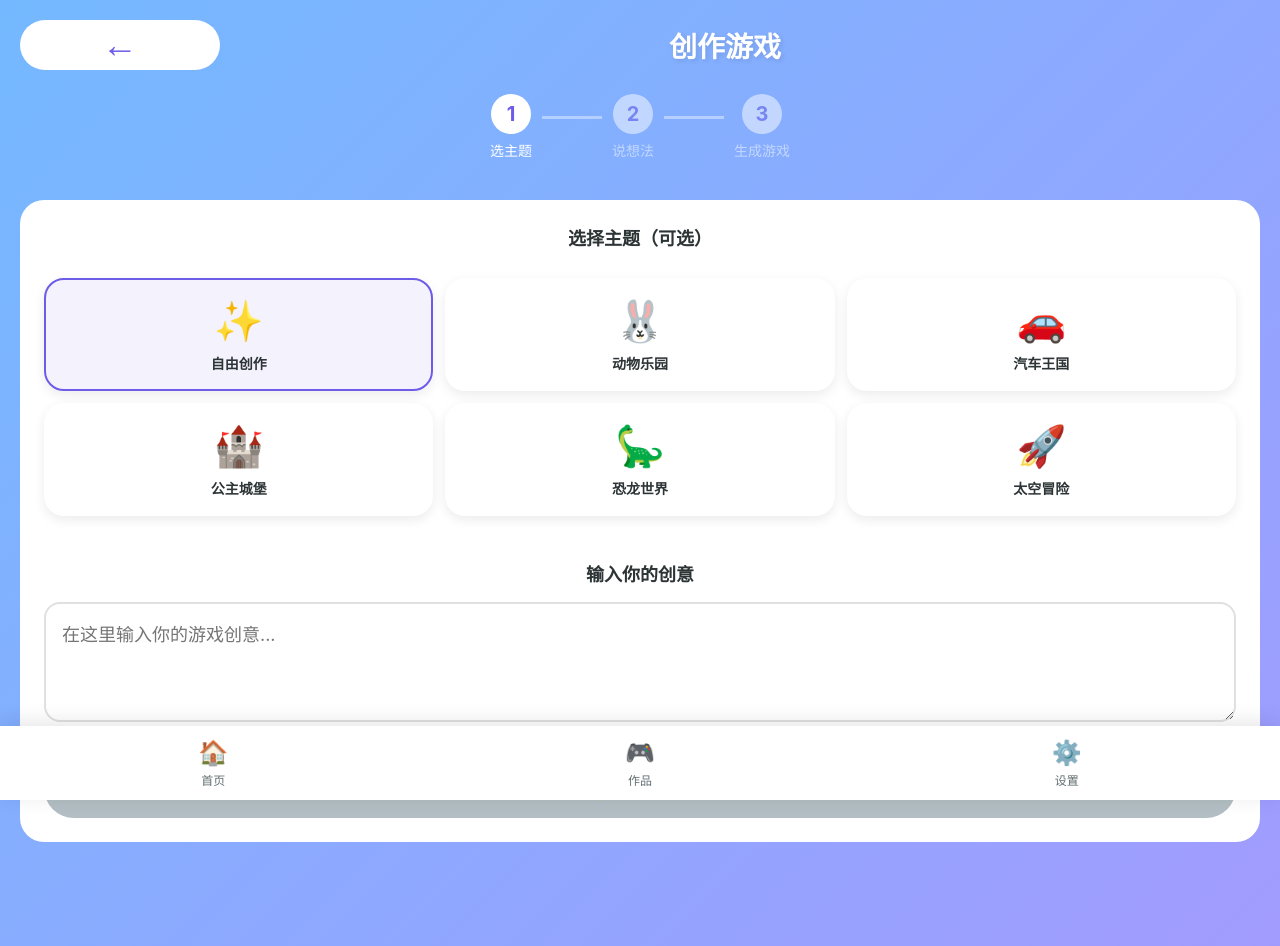
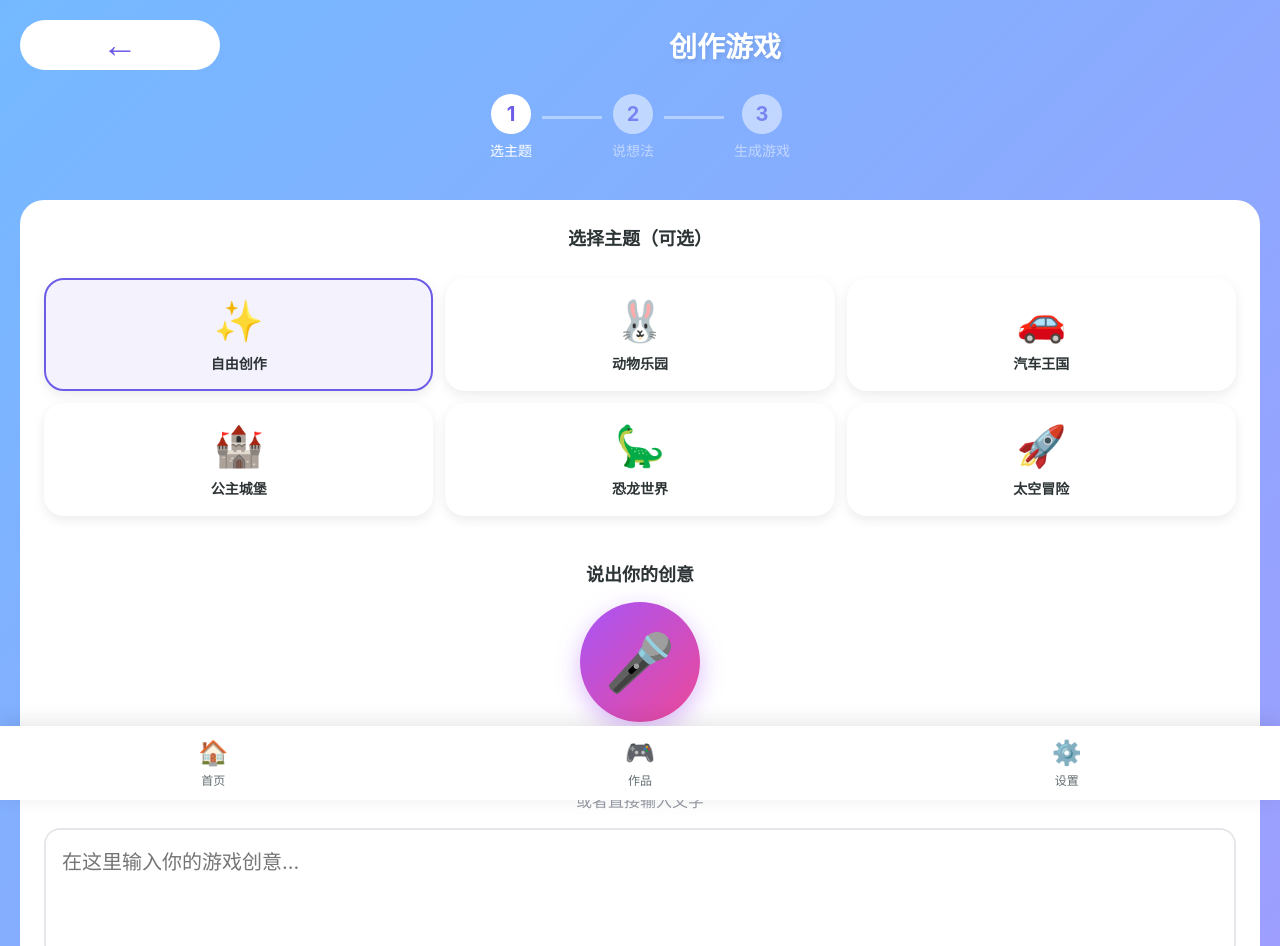
Before and after one commit to lyjiebox/_aikids, a React (Vite) app: page /create in a window 1280 px wide. Shown: the top 946 px of the page. Built offline with nearby package versions, Linux system fonts and the light colour scheme; the HTML template or start-up script is replaced by a standard one.

Commit message:
V1.3: 实现语音输入功能（Web Speech API）

```diff
--- /dev/null
+++ b/src/components/VoiceInput.css
@@ -0,0 +1,154 @@
+.voice-input-container {
+  display: flex;
+  flex-direction: column;
+  align-items: center;
+  gap: 16px;
+  width: 100%;
+}
+
+.mic-button {
+  width: 120px;
+  height: 120px;
+  border-radius: 60px;
+  background: linear-gradient(135deg, #a855f7, #ec4899);
+  display: flex;
+  align-items: center;
+  justify-content: center;
+  cursor: pointer;
+  box-shadow: 0 8px 24px rgba(168, 85, 247, 0.4);
+  transition: transform 0.1s ease;
+  position: relative;
+}
+
+.mic-button:active {
+  transform: scale(0.95);
+}
+
+.mic-button.recording {
+  background: linear-gradient(135deg, #dc2626, #ef4444);
+  box-shadow: 0 8px 24px rgba(220, 38, 38, 0.4);
+}
+
+.mic-icon {
+  font-size: 56px;
+}
+
+.mic-animation {
+  position: absolute;
+  top: 0;
+  left: 0;
+  right: 0;
+  bottom: 0;
+  pointer-events: none;
+}
+
+.mic-pulse {
+  position: absolute;
+  top: 50%;
+  left: 50%;
+  width: 100%;
+  height: 100%;
+  border-radius: 50%;
+  border: 3px solid rgba(255, 255, 255, 0.5);
+  transform: translate(-50%, -50%) scale(0.8);
+  animation: pulse 1.2s infinite;
+}
+
+.mic-pulse:nth-child(2) {
+  animation-delay: 0.4s;
+}
+
+.mic-pulse:nth-child(3) {
+  animation-delay: 0.8s;
+}
+
+@keyframes pulse {
+  0% {
+    transform: translate(-50%, -50%) scale(0.8);
+    opacity: 1;
+  }
+  100% {
+    transform: translate(-50%, -50%) scale(1.5);
+    opacity: 0;
+  }
+}
+
+.voice-hint {
+  color: #4b5563;
+  font-size: 18px;
+  text-align: center;
+}
+
+.recording-hint {
+  display: flex;
+  align-items: center;
+  gap: 8px;
+  font-weight: 500;
+  color: #dc2626;
+}
+
+.recording-dot {
+  width: 12px;
+  height: 12px;
+  border-radius: 50%;
+  background: #dc2626;
+  animation: blink 0.8s infinite;
+}
+
+@keyframes blink {
+  0%, 100% { opacity: 1; }
+  50% { opacity: 0.3; }
+}
+
+.hint-text {
+  color: #6b7280;
+}
+
+.interim-text {
+  color: #10b981;
+  font-size: 20px;
+  font-weight: 500;
+  padding: 12px 20px;
+  background: rgba(16, 185, 129, 0.1);
+  border-radius: 16px;
+  max-width: 100%;
+  text-align: center;
+}
+
+.error-text {
+  color: #ef4444;
+  font-size: 16px;
+  text-align: center;
+  padding: 12px 20px;
+  background: rgba(239, 68, 68, 0.1);
+  border-radius: 12px;
+}
+
+.text-input-large {
+  width: 100%;
+  min-height: 100px;
+  padding: 16px;
+  font-size: 20px;
+  border: 2px solid #e5e7eb;
+  border-radius: 16px;
+  background: white;
+  resize: vertical;
+  font-family: inherit;
+  line-height: 1.6;
+}
+
+.text-input-large:focus {
+  outline: none;
+  border-color: #a855f7;
+  box-shadow: 0 0 0 3px rgba(168, 85, 247, 0.1);
+}
+
+.text-input-toggle {
+  color: #6b7280;
+  font-size: 16px;
+  margin-top: 8px;
+}
+
+.toggle-hint {
+  opacity: 0.7;
+}
--- /dev/null
+++ b/src/components/VoiceInput.tsx
@@ -0,0 +1,118 @@
+import React from 'react';
+import { useSpeechRecognition } from '../hooks/useSpeechRecognition';
+import './VoiceInput.css';
+
+type VoiceInputProps = {
+  value: string;
+  onChange: (value: string) => void;
+};
+
+export function VoiceInput({ value, onChange }: VoiceInputProps) {
+  const {
+    isRecording,
+    transcript,
+    interimTranscript,
+    isSupported,
+    error,
+    startRecording,
+    stopRecording,
+    resetTranscript,
+  } = useSpeechRecognition();
+
+  // 录音结束时，更新外部状态
+  React.useEffect(() => {
+    if (!isRecording && transcript) {
+      onChange(transcript);
+      resetTranscript();
+    }
+  }, [isRecording, transcript, onChange, resetTranscript]);
+
+  // 如果不支持语音识别，显示纯文本输入框
+  if (!isSupported) {
+    return (
+      <div className="voice-input-container">
+        <textarea
+          className="text-input-large"
+          placeholder="在这里输入你的游戏创意..."
+          value={value}
+          onChange={(e) => onChange(e.target.value)}
+          rows={4}
+        />
+      </div>
+    );
+  }
+
+  return (
+    <div className="voice-input-container">
+      {/* 麦克风按钮 */}
+      <div
+        className={`mic-button ${isRecording ? 'recording' : ''}`}
+        onMouseDown={startRecording}
+        onMouseUp={stopRecording}
+        onMouseLeave={stopRecording}
+        onTouchStart={startRecording}
+        onTouchEnd={stopRecording}
+      >
+        {isRecording ? (
+          <>
+            <div className="mic-animation">
+              <div className="mic-pulse"></div>
+              <div className="mic-pulse"></div>
+              <div className="mic-pulse"></div>
+            </div>
+            <span className="mic-icon">🎤</span>
+          </>
+        ) : (
+          <span className="mic-icon">🎤</span>
+        )}
+      </div>
+
+      {/* 提示文字 */}
+      <div className="voice-hint">
+        {isRecording ? (
+          <div className="recording-hint">
+            <span className="recording-dot"></span>
+            正在听...
+          </div>
+        ) : (
+          <span className="hint-text">按住麦克风说话，松开结束</span>
+        )}
+      </div>
+
+      {/* 实时文本显示 */}
+      {interimTranscript && (
+        <div className="interim-text">{interimTranscript}</div>
+      )}
+
+      {/* 错误提示 */}
+      {error && <div className="error-text">{error}</div>}
+
+      {/* 已有内容时，显示文本输入框 */}
+      {value && (
+        <textarea
+          className="text-input-large"
+          placeholder="可以修改一下你的创意..."
+          value={value}
+          onChange={(e) => onChange(e.target.value)}
+          rows={4}
+        />
+      )}
+
+      {/* 降级选项：也提供文字输入 */}
+      <div className="text-input-toggle">
+        {!value && (
+          <span className="toggle-hint">或者直接输入文字</span>
+        )}
+      </div>
+      {!value && (
+        <textarea
+          className="text-input-large"
+          placeholder="在这里输入你的游戏创意..."
+          value={value}
+          onChange={(e) => onChange(e.target.value)}
+          rows={3}
+        />
+      )}
+    </div>
+  );
+}
--- /dev/null
+++ b/src/hooks/useSpeechRecognition.ts
@@ -0,0 +1,137 @@
+import { useState, useEffect, useRef, useCallback } from 'react';
+
+/**
+ * 语音识别 Hook
+ * 使用浏览器 Web Speech API
+ * @returns {
+ *   isRecording: boolean;              // 是否正在录音
+ *   transcript: string;                // 识别到的文本
+ *   interimTranscript: string;         // 临时识别结果（实时显示）
+ *   isSupported: boolean;              // 浏览器是否支持
+ *   error: string | null;              // 错误信息
+ *   startRecording: () => void;        // 开始录音
+ *   stopRecording: () => void;         // 结束录音
+ *   resetTranscript: () => void;       // 重置识别文本
+ * }
+ */
+export function useSpeechRecognition() {
+  const [isRecording, setIsRecording] = useState(false);
+  const [transcript, setTranscript] = useState('');
+  const [interimTranscript, setInterimTranscript] = useState('');
+  const [error, setError] = useState<string | null>(null);
+
+  const recognitionRef = useRef<any>(null);
+  const isSupportedRef = useRef(false);
+
+  // 检查浏览器是否支持
+  useEffect(() => {
+    if (typeof window !== 'undefined') {
+      const SpeechRecognition = (window as any).SpeechRecognition || (window as any).webkitSpeechRecognition;
+      isSupportedRef.current = !!SpeechRecognition;
+
+      if (SpeechRecognition) {
+        const recognition = new SpeechRecognition();
+        recognition.lang = 'zh-CN'; // 中文普通话
+        recognition.continuous = true;
+        recognition.interimResults = true; // 显示临时结果
+
+        recognition.onstart = () => {
+          setIsRecording(true);
+          setError(null);
+        };
+
+        recognition.onresult = (event: any) => {
+          let interim = '';
+          let final = '';
+
+          for (let i = event.resultIndex; i < event.results.length; i++) {
+            const result = event.results[i];
+            if (result.isFinal) {
+              final += result[0].transcript;
+            } else {
+              interim += result[0].transcript;
+            }
+          }
+
+          setInterimTranscript(interim);
+          if (final) {
+            setTranscript(prev => prev + final);
+          }
+        };
+
+        recognition.onerror = (event: any) => {
+          console.error('语音识别错误:', event.error);
+          let errorMsg = '录音出错了';
+          if (event.error === 'not-allowed') {
+            errorMsg = '请允许麦克风权限';
+          } else if (event.error === 'no-speech') {
+            errorMsg = '没有听到声音';
+          }
+          setError(errorMsg);
+          setIsRecording(false);
+        };
+
+        recognition.onend = () => {
+          setIsRecording(false);
+          setInterimTranscript('');
+        };
+
+        recognitionRef.current = recognition;
+      }
+    }
+
+    return () => {
+      if (recognitionRef.current && isRecording) {
+        try {
+          recognitionRef.current.stop();
+        } catch (e) {
+          // 忽略
+        }
+      }
+    };
+  }, []);
+
+  const startRecording = useCallback(() => {
+    if (!recognitionRef.current) {
+      setError('您的浏览器不支持语音识别');
+      return;
+    }
+    setTranscript('');
+    setInterimTranscript('');
+    setError(null);
+    try {
+      recognitionRef.current.start();
+    } catch (e) {
+      // 可能已经在录音中
+    }
+  }, []);
+
+  const stopRecording = useCallback(() => {
+    if (recognitionRef.current) {
+      try {
+        recognitionRef.current.stop();
+      } catch (e) {
+        // 忽略
+      }
+    }
+    setIsRecording(false);
+    setInterimTranscript('');
+  }, []);
+
+  const resetTranscript = useCallback(() => {
+    setTranscript('');
+    setInterimTranscript('');
+    setError(null);
+  }, []);
+
+  return {
+    isRecording,
+    transcript,
+    interimTranscript,
+    isSupported: isSupportedRef.current,
+    error,
+    startRecording,
+    stopRecording,
+    resetTranscript,
+  };
+}
--- a/src/pages/Create.jsx
+++ b/src/pages/Create.tsx
@@ -5,6 +5,7 @@ import { useAppContext } from '../context/AppContext';
 import { generateGame } from '../services/api';
 import TemplatePicker from '../components/TemplatePicker';
 import LoadingAnimation from '../components/LoadingAnimation';
+import { VoiceInput } from '../components/VoiceInput';
 import './Create.css';
 
 function Create() {
@@ -74,17 +75,17 @@ function Create() {
       </div>
 
       <div className="steps">
-        <div className={'step ' + (step >= 1 ? 'active' : '')}>
+        <div className={`step ${step >= 1 ? 'active' : ''}`}>
           <span className="step-num">1</span>
           <span className="step-text">选主题</span>
         </div>
         <div className="step-line"></div>
-        <div className={'step ' + (step >= 2 ? 'active' : '')}>
+        <div className={`step ${step >= 2 ? 'active' : ''}`}>
           <span className="step-num">2</span>
           <span className="step-text">说想法</span>
         </div>
         <div className="step-line"></div>
-        <div className={'step ' + (step >= 3 ? 'active' : '')}>
+        <div className={`step ${step >= 3 ? 'active' : ''}`}>
           <span className="step-num">3</span>
           <span className="step-text">生成游戏</span>
         </div>
@@ -103,16 +104,8 @@ function Create() {
         </div>
 
         <div className="section">
-          <h2 className="section-title">输入你的创意</h2>
-          <div className="text-input-wrapper">
-            <textarea
-              className="text-input"
-              placeholder="在这里输入你的游戏创意..."
-              value={userInput}
-              onChange={(e) => setUserInput(e.target.value)}
-              rows={4}
-            />
-          </div>
+          <h2 className="section-title">说出你的创意</h2>
+          <VoiceInput value={userInput} onChange={setUserInput} />
         </div>
 
         <button
```
